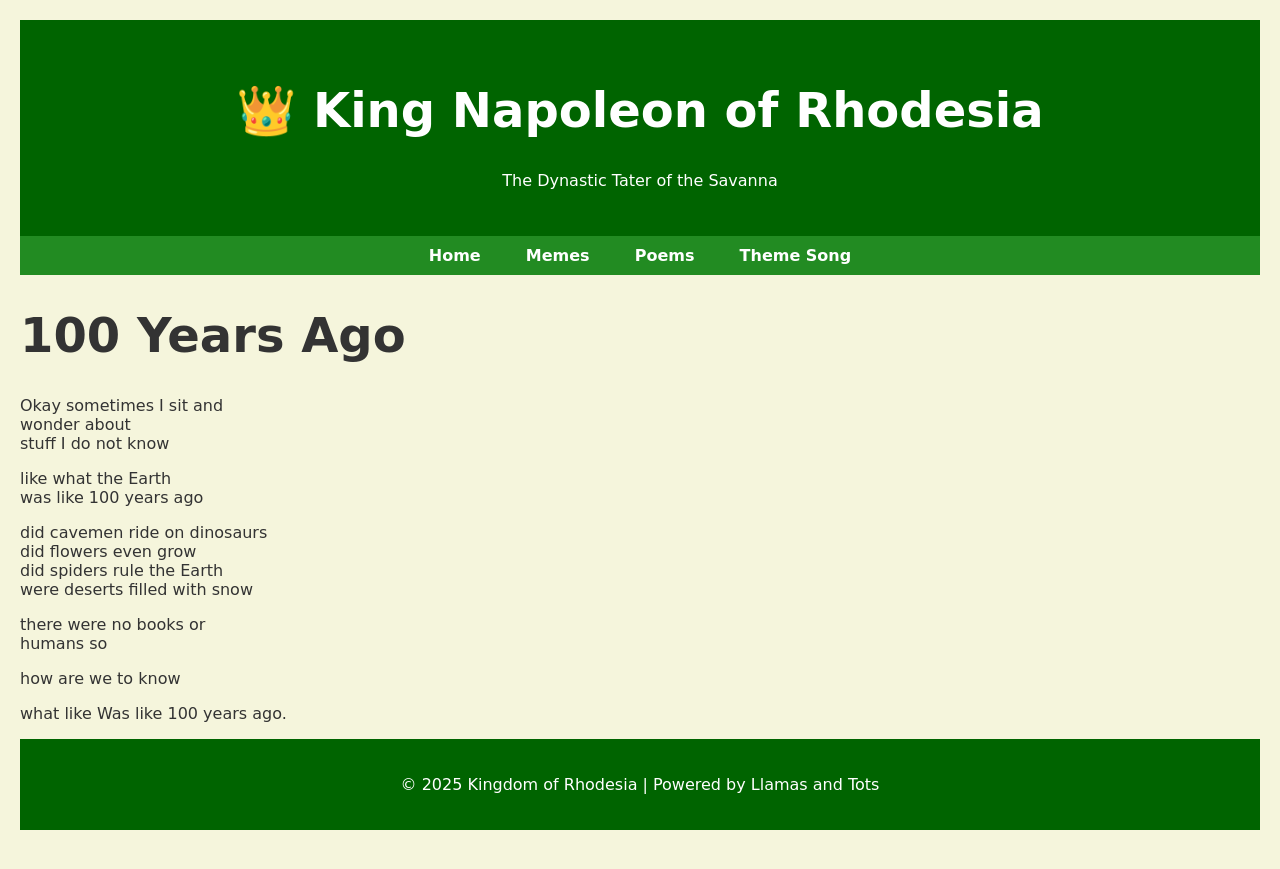
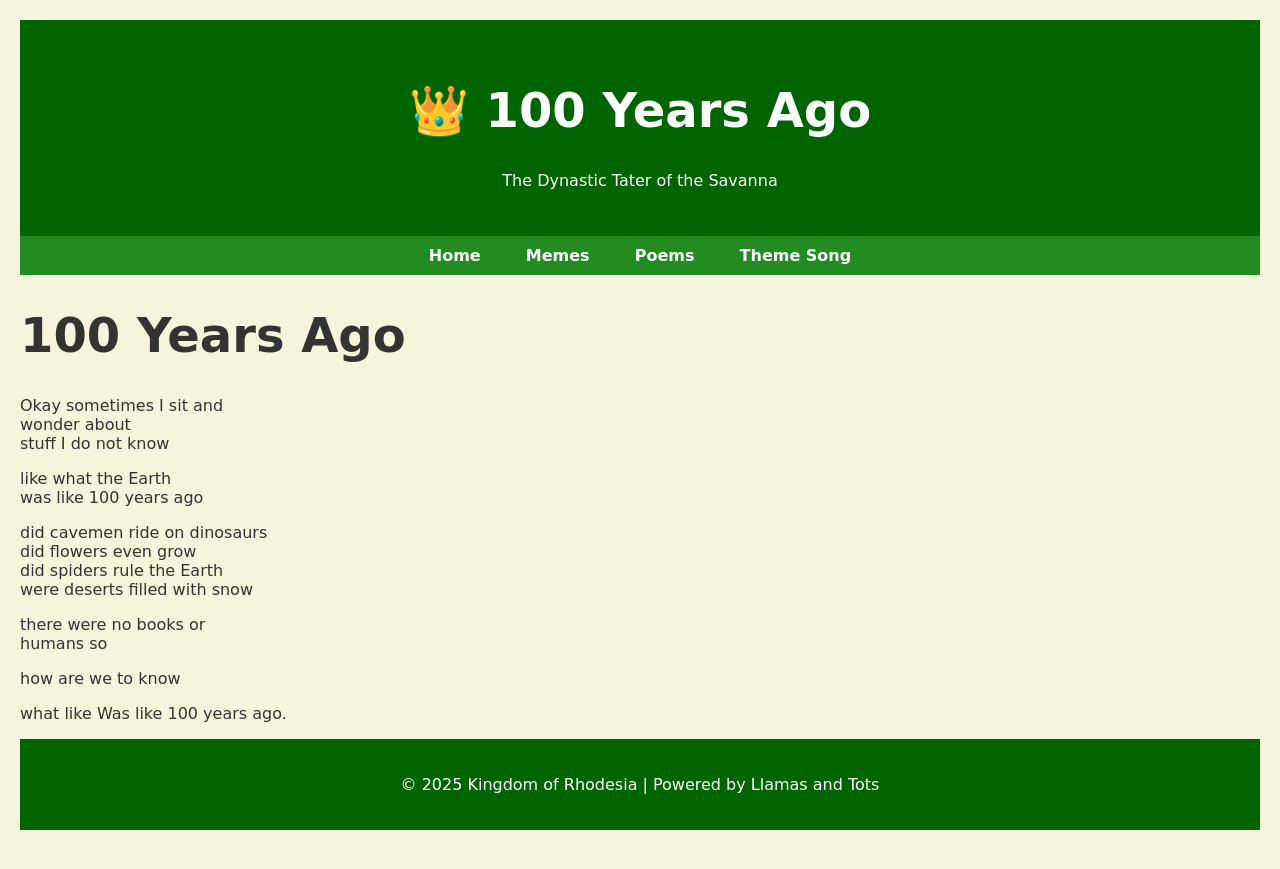
Before and after one commit to thekingofrhodesia/thekingofrhodesia.github.io, a Jekyll site: the page built from poems/100-years-ago/index.md, in a window 1280 px wide. Shown: the top 869 px of the page. Built offline with Jekyll 4.4.1, drawn with Linux system fonts in a browser that asks for light colours; some web fonts are replaced; our own code applies the rules of GitHub Pages for plain Markdown files.

Commit message:
Update default.html

```diff
--- a/_layouts/default.html
+++ b/_layouts/default.html
@@ -60,7 +60,7 @@
 <body>
 
     <header>
-        <h1>👑 {{ site.title }}</h1>
+        <h1>👑 {{ page.title }}</h1>
         <p>The Dynastic Tater of the Savanna</p>
     </header>
 
```
